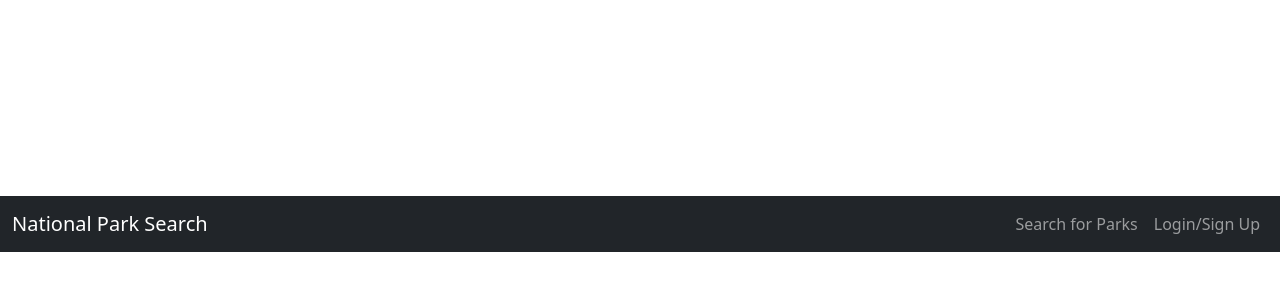
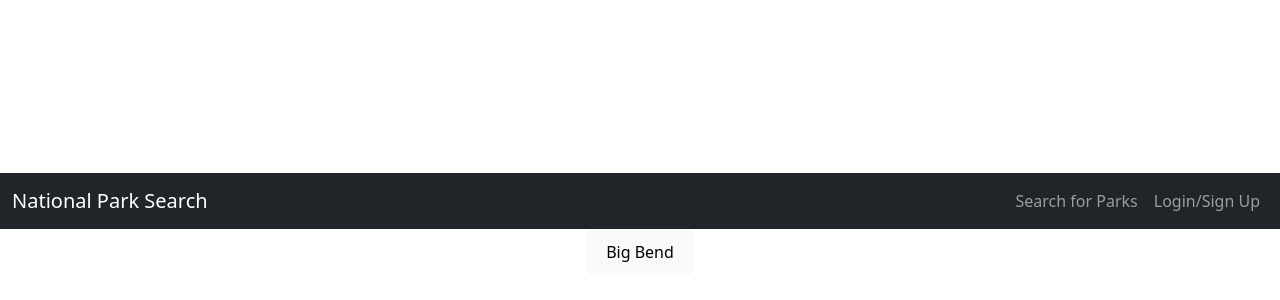
Before and after one commit to lucschwalm/parkit, a React (Vite) app in the folder client/: page /search in a window 1280 px wide. Shown: the part 176-476 px from the top of the page. Built offline with nearby package versions, Linux system fonts and the light colour scheme.

Commit message:
Added fetch to park api

```diff
--- a/client/src/components/LoginForm.jsx
+++ b/client/src/components/LoginForm.jsx
@@ -1,4 +1,4 @@
-import React, { useState } from 'react';
+import { useState } from 'react';
 import { useMutation } from '@apollo/client';
 import { Link } from 'react-router-dom';
 
--- a/client/src/components/SignupForm.jsx
+++ b/client/src/components/SignupForm.jsx
@@ -1,4 +1,4 @@
-import React, { useState } from 'react';
+import { useState } from 'react';
 import { useMutation } from '@apollo/client';
 import { Link } from 'react-router-dom';
 
--- a/client/src/pages/ParkSearch.jsx
+++ b/client/src/pages/ParkSearch.jsx
@@ -1,7 +1,17 @@
+import { searchParks } from "../utils/API";
+
+const handleSubmit = async () => {
+  const parks = await searchParks("Big Bend", import.meta.env.VITE_PARK_API_KEY);
+  for(let i=0; i<parks.total; i++) {
+    let name = parks.data[i].fullName;
+    console.log(name);
+  }
+}
+
 const ParkSearch = () => {
   return(
       <div>
-
+        <button onClick={handleSubmit}>Big Bend</button>
       </div>
   )
 }
--- a/client/src/utils/API.js
+++ b/client/src/utils/API.js
@@ -52,6 +52,9 @@ export const getMe = (token) => {
 
   // make a search to google books api
   // https://www.googleapis.com/books/v1/volumes?q=harry+potter
-  export const searchGoogleBooks = (query) => {
-    return fetch(`https://www.googleapis.com/books/v1/volumes?q=${query}`);
+  export const searchParks = async (query, key) => {
+    const response = await fetch(`https://developer.nps.gov/api/v1/parks?q=${query}&api_key=${key}`);
+    const parkData = await response.json();
+    console.log(parkData);
+    return parkData;
   };
```
